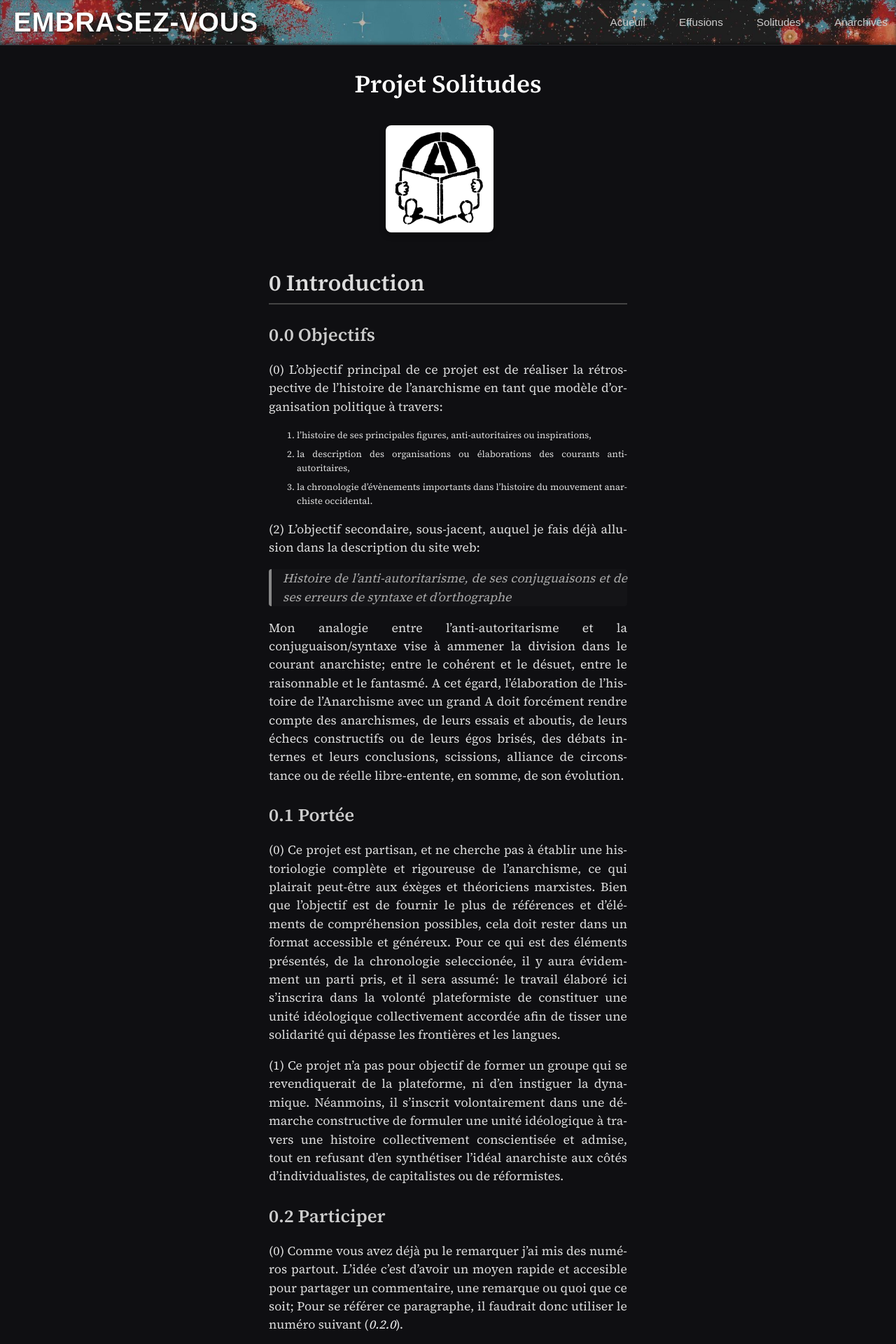
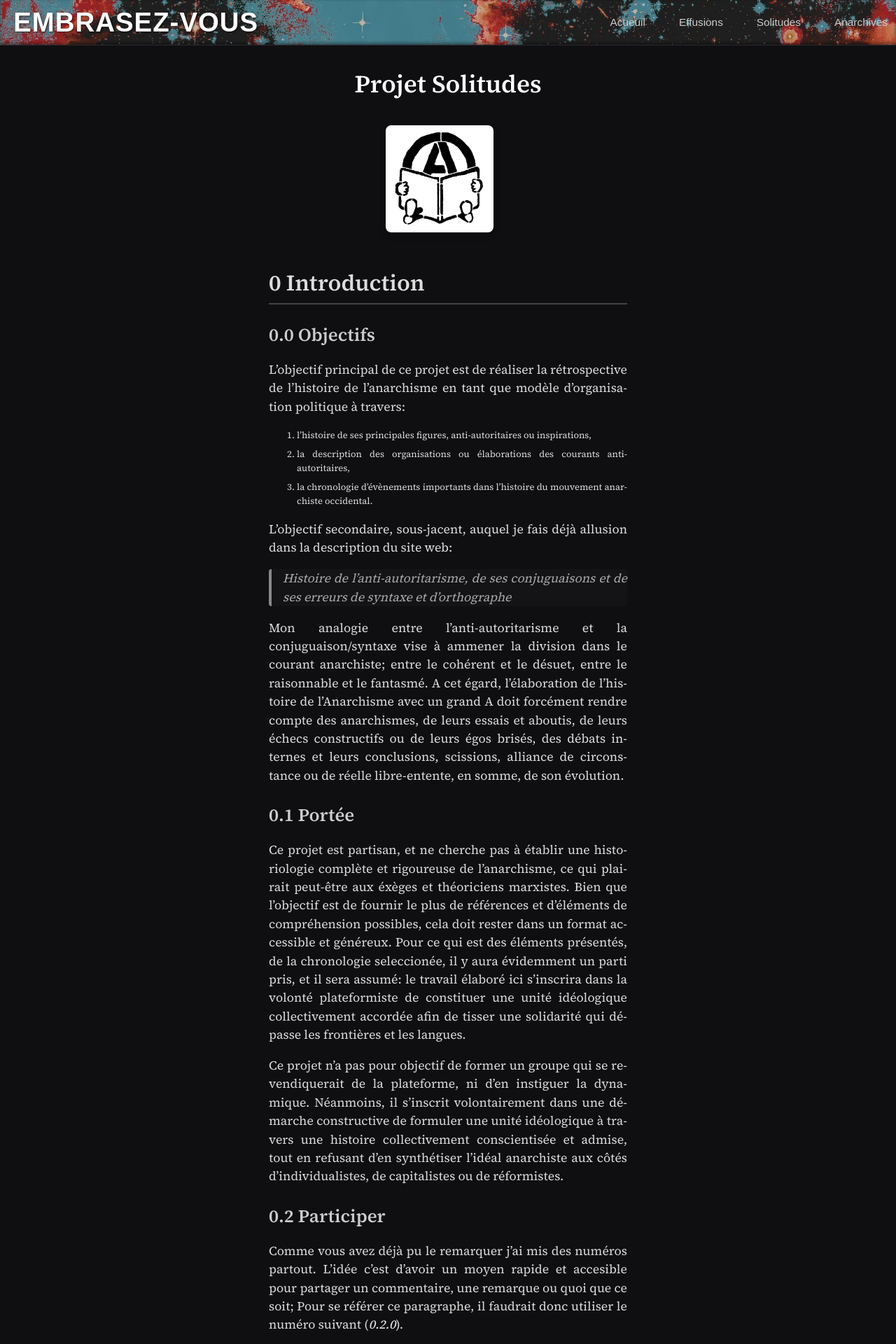
Before and after one commit to anarticho/anarticho.github.io, a Jekyll site: the page built from _posts/2026-03-03-effusion1.md, in a window 1280 px wide. Shown: the top 1920 px of the page at 70% size. Built offline with Jekyll 4.4.1, drawn with Linux system fonts in a browser that asks for light colours; some of the changed text lies outside the part shown.

Commit message:
Des modifs

```diff
--- a/_posts/2026-03-03-effusion1.md
+++ b/_posts/2026-03-03-effusion1.md
@@ -9,64 +9,61 @@
 
 # 0 Introduction
 ## 0.0 Objectifs
-(0) L'objectif principal de ce projet est de réaliser la rétrospective de l'histoire de l'anarchisme en tant que modèle d'organisation politique à travers:
+L'objectif principal de ce projet est de réaliser la rétrospective de l'histoire de l'anarchisme en tant que modèle d'organisation politique à travers:
 1. l'histoire de ses principales figures, anti-autoritaires ou inspirations,
 2. la description des organisations ou élaborations des courants anti-autoritaires,
 3. la chronologie d'évènements importants dans l'histoire du mouvement anarchiste occidental.
 
-(2) L'objectif secondaire, sous-jacent, auquel je fais déjà allusion dans la description du site web:
+L'objectif secondaire, sous-jacent, auquel je fais déjà allusion dans la description du site web:
 > Histoire de l'anti-autoritarisme, de ses conjuguaisons et de ses erreurs de syntaxe et d'orthographe
 
 Mon analogie entre l'anti-autoritarisme et la conjuguaison/syntaxe vise à ammener la division dans le courant anarchiste; entre le cohérent et le désuet, entre le raisonnable et le fantasmé. A cet égard, l'élaboration de l'histoire de l'Anarchisme avec un grand A doit forcément rendre compte des anarchismes, de leurs essais et aboutis, de leurs échecs constructifs ou de leurs égos brisés, des débats internes et leurs conclusions, scissions, alliance de circonstance ou de réelle libre-entente, en somme, de son évolution.
 
 ## 0.1 Portée
-(0) Ce projet est partisan, et ne cherche pas à établir une historiologie complète et rigoureuse de l'anarchisme, ce qui plairait peut-être aux éxèges et théoriciens marxistes. Bien que l'objectif est de fournir le plus de références et d'éléments de compréhension possibles, cela doit rester dans un format accessible et généreux. Pour ce qui est des éléments présentés, de la chronologie seleccionée, il y aura évidemment un parti pris, et il sera assumé: le travail élaboré ici s'inscrira dans la volonté plateformiste de constituer une unité idéologique collectivement accordée afin de tisser une solidarité qui dépasse les frontières et les langues.
+Ce projet est partisan, et ne cherche pas à établir une historiologie complète et rigoureuse de l'anarchisme, ce qui plairait peut-être aux éxèges et théoriciens marxistes. Bien que l'objectif est de fournir le plus de références et d'éléments de compréhension possibles, cela doit rester dans un format accessible et généreux. Pour ce qui est des éléments présentés, de la chronologie seleccionée, il y aura évidemment un parti pris, et il sera assumé: le travail élaboré ici s'inscrira dans la volonté plateformiste de constituer une unité idéologique collectivement accordée afin de tisser une solidarité qui dépasse les frontières et les langues.
 
-(1) Ce projet n'a pas pour objectif de former un groupe qui se revendiquerait de la plateforme, ni d'en instiguer la dynamique. Néanmoins, il s'inscrit volontairement dans une démarche constructive de formuler une unité idéologique à travers une histoire collectivement conscientisée et admise, tout en refusant d'en synthétiser l'idéal anarchiste aux côtés d'individualistes, de capitalistes ou de réformistes.
+Ce projet n'a pas pour objectif de former un groupe qui se revendiquerait de la plateforme, ni d'en instiguer la dynamique. Néanmoins, il s'inscrit volontairement dans une démarche constructive de formuler une unité idéologique à travers une histoire collectivement conscientisée et admise, tout en refusant d'en synthétiser l'idéal anarchiste aux côtés d'individualistes, de capitalistes ou de réformistes.
 
 ## 0.2 Participer
-(0) Comme vous avez déjà pu le remarquer j'ai mis des numéros partout. L'idée c'est d'avoir un moyen rapide et accesible pour partager un commentaire, une remarque ou quoi que ce soit; Pour se référer ce paragraphe, il faudrait donc utiliser le numéro suivant (_0.2.0_).
+Comme vous avez déjà pu le remarquer j'ai mis des numéros partout. L'idée c'est d'avoir un moyen rapide et accesible pour partager un commentaire, une remarque ou quoi que ce soit; Pour se référer ce paragraphe, il faudrait donc utiliser le numéro suivant (_0.2.0_).
 
 # 1 Conception
 ## 1.0 Préliminaire
-(0) Avant de passer à la réflexion sur la forme du site web, il est intéressant de se pencher préalablement sur le fond, et principalement sur l'objectif secondaire (au point _0.0.2_), à savoir rendre compte de l'évolution de l'anarchisme. J'aime beaucoup la chronologie présentée par Alexandre Skirda dans son livre "_Autonomie Individuelle et Force Collective_" (disponible gratuitement [ici](https://fr.anarchistlibraries.net/library/alexandre-skirda-autonomie-individuelle-et-force-collective-les-anarchistes-et-l-organisation-d))
+Avant de passer à la réflexion sur la forme du site web, il est intéressant de se pencher préalablement sur le fond, et principalement sur l'objectif secondaire (au point _0.0.2_), à savoir rendre compte de l'évolution de l'anarchisme. J'aime beaucoup la chronologie présentée par Alexandre Skirda dans son livre "_Autonomie Individuelle et Force Collective_" (disponible gratuitement [ici](https://fr.anarchistlibraries.net/library/alexandre-skirda-autonomie-individuelle-et-force-collective-les-anarchistes-et-l-organisation-d))
 
 {% include float-image.html src="effusion1_3.webp" side="left" %}
 
 
 ## 1.1 Page principale
-(0) La page principale contiendrait deux éléments:
+La page principale contiendrait deux éléments:
 1. Un texte d'introduction présentant les objectifs de ce projet ainsi que des précisions techniques utiles pour une utilisation adéquate.
 2. Une frise chronologique verticale.
 
-(1) La partie pour la frise chronologique verticale serait divisée en deux:
+La partie pour la frise chronologique verticale serait divisée en deux:
 1. La frise chronologique en continue ave les points _évènements_,
 2. Une partie vide à gauche pour présenter les informations des _événèments_ lorsque l'utilisateur clique dessus.
 
-(2) Chaque _période_ présenterait un titre, et pourquoi pas une image en place du point sur la frise?
+Chaque _période_ présenterait un titre, et pourquoi pas une image en place du point sur la frise?
 
-(3) Pour l'aspect, je vois bien une frise chronologique verticale dans ce style(ici [ce template](https://codepen.io/bcarvalho/pen/RZqmZX))
+Pour l'aspect, je vois bien une frise chronologique verticale dans ce style(ici [ce template](https://codepen.io/bcarvalho/pen/RZqmZX))
 
 {% include float-image.html src="effusion1_0.webp" side="right" %}
 
-## 1.1 Pages spécifiques
-### 1.1.0 Pages secondaires
-(0) Accessibles uniquement depuis la page principale, ce sont les _grands évènements_
+## 1.2 Pages spécifiques
+### 1.2.0 Pages secondaires
+Accessibles uniquement depuis la page principale, ce sont les _grands évènements_
 
-(1) Pour l'aspect, je préfèrera la complexité à l'esthétique je suppose, quelque chose d'assez organisé, ce template ([timelinejs](https://timeline.knightlab.com/?_gl=1*m1vwzp*_ga*MjQ1NjI0MjYwLjE3NzI1MjA0MDE.*_ga_8F4WPDMPL5*czE3NzI1MjU1NzkkbzIkZzEkdDE3NzI1MjU2NTAkajYwJGwwJGgw#examples)) paraît parfait même s'il est plutôt très très moche.
+Pour l'aspect, je préfèrera la complexité à l'esthétique je suppose, quelque chose d'assez organisé, ce template ([timelinejs](https://timeline.knightlab.com/?_gl=1*m1vwzp*_ga*MjQ1NjI0MjYwLjE3NzI1MjA0MDE.*_ga_8F4WPDMPL5*czE3NzI1MjU1NzkkbzIkZzEkdDE3NzI1MjU2NTAkajYwJGwwJGgw#examples)) paraît parfait même s'il est plutôt très très moche.
 
 {% include float-image.html src="effusion1_1.webp" side="left" %}
 
-### 1.1.1 Pages personnages
-(0) Accessibles par des références depuis n'importe quel texte, ce sont les _personnages historique_.
-
-(1) Eviter le format wikipédia, préférer l'utilisation de la frise chronologique pour pointer vers des élaborations, oeuvres, participations et élaborer la pensée directement sur le matériel existant.
-
-(2) A l'inverse des pages secondaires, ici nous rechercherons plutôt la simplicité ([ce template](https://codepen.io/ritz078/pen/LGRWjE/))
+### 1.2.1 Pages personnages
+- Accessibles par des références depuis n'importe quel texte, ce sont les _personnages historique_.
+- Eviter le format wikipédia, préférer l'utilisation de la frise chronologique pour pointer vers des élaborations, oeuvres, participations et élaborer la pensée directement sur le matériel existant.
+- A l'inverse des pages secondaires, ici nous rechercherons plutôt la simplicité ([ce template](https://codepen.io/ritz078/pen/LGRWjE/))
 
 {% include float-image.html src="effusion1_2.webp" side="right" %}
 
-### 1.1.2 Pages références
-(0) Accessibles par des références depuis n'importe quel texte, pour référencer des ouvrages, des textes de l'époque (annexe) etc.
-
-(1) Pas de frise chronologique ici.
+### 1.2.2 Pages références
+- Accessibles par des références depuis n'importe quel texte, pour référencer des ouvrages, des textes de l'époque (annexe) etc.
+- Pas de frise chronologique ici.
```
